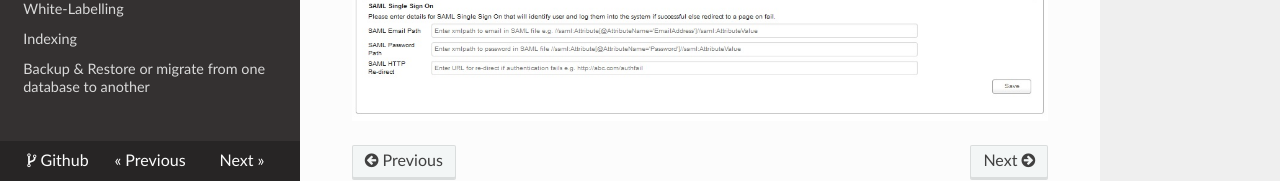
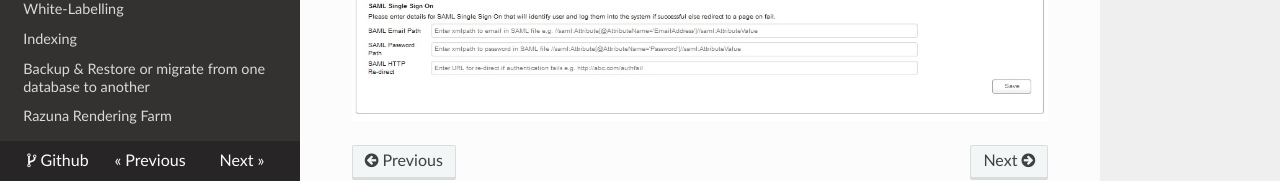
Before and after one commit to razuna/razuna-docs, an MkDocs documentation site: the page built from docs/admin/Settings.md, in a window 1280 px wide and 900 px high, scrolled down 569 px. Shown: the part 719-900 px from the top of the window. Built offline with MkDocs 1.6.1, drawn with Linux system fonts in a browser that asks for light colours; nearby versions of some CDN libraries; old or Windows-style settings are respelled for this version of MkDocs.

Commit message:
Update link to new content

```diff
--- a/mkdocs.yml
+++ b/mkdocs.yml
@@ -29,3 +29,4 @@ pages:
   - White-Labelling : 'admin/White-Labelling.md'
   - Indexing : 'admin/Indexing.md'
   - Backup & Restore or migrate from one database to another : 'admin/backup_restore.md'
+  - Razuna Rendering Farm : 'admin/Render_Farm.md'
```
